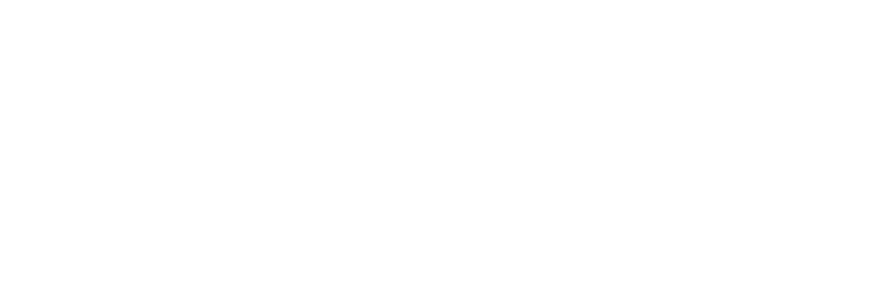
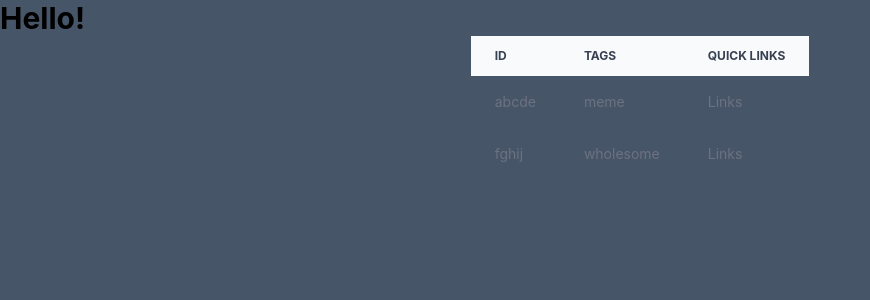
Before and after one commit to vsvt2000/ImageHoster, a React (Create React App) app in the folder client/: page /dashboard in a window 1280 px wide. Before the commit this address had no page. Shown: the top 300 px of the page, without its empty margins (0-870 px from the left). Built offline with nearby package versions, Linux system fonts and the light colour scheme.

Commit message:
Progress on frontend

```diff
--- a/client/src/App.js
+++ b/client/src/App.js
@@ -1,11 +1,15 @@
-import {BrowserRouter,Routes,Route} from 'react-router-dom'
+import { BrowserRouter, Routes, Route } from 'react-router-dom'
 import Home from './components/Home.js'
+import Login from './components/Login.js'
+import Dashboard from './components/Dashboard.js'
 export default function App() {
   return (
     <BrowserRouter>
-    <Routes>
-      <Route path="/" element={<Home/>}></Route>
-    </Routes>
+      <Routes>
+        <Route path="/" element={<Home />}></Route>
+        <Route path='/login' element={<Login />}></Route>
+        <Route path="/dashboard" element={<Dashboard />}></Route>
+      </Routes>
     </BrowserRouter>
 
 
--- /dev/null
+++ b/client/src/components/Dashboard.js
@@ -0,0 +1,59 @@
+import React, { useState } from 'react';
+import "../App.css";
+
+export default function Dashboard() {
+    const items = [
+        {
+            id: "abcde",
+            tags:
+                "meme"
+        },
+        {
+            id: "fghij",
+            tags:
+                "wholesome"
+        }
+    ];
+
+    return (
+        <div class="h-screen bg-slate-600">
+            <h1 class="text-3xl font-bold">Hello!</h1>
+            <div class="flex items-center justify-center text-center">
+                <div>
+                    <table class="w-full text-sm text-left text-gray-500 dark:text-gray-400">
+                        <thead class="text-xs text-gray-700 uppercase bg-gray-50 dark:bg-gray-700 dark:text-gray-400">
+                            <tr>
+                                <th scope="col" class="py-3 px-6">
+                                    ID
+                                </th>
+                                <th scope="col" class="py-3 px-6">
+                                    Tags
+                                </th>
+                                <th scope="col" class="py-3 px-6">
+                                    Quick Links
+                                </th>
+                            </tr>
+                        </thead>
+                        <tbody>
+                            {items.map((item) => {
+                                return (
+                                    <tr>
+                                        <td class="py-4 px-6">
+                                            {item.id}
+                                        </td>
+                                        <td class="py-4 px-6">
+                                            {item.tags}
+                                        </td>
+                                        <td class="py-4 px-6">
+                                            Links
+                                        </td>
+                                    </tr>
+                                );
+                            })}
+                        </tbody>
+                    </table>
+                </div>
+            </div>
+        </div>
+    );
+}
--- /dev/null
+++ b/client/src/components/Login.js
@@ -0,0 +1,27 @@
+import React, { useState } from 'react';
+import '../App.css';
+
+export default function Login() {
+    const [buttonText, setbuttonText] = useState("Login");
+    function nameChange() {
+        const element = document.getElementById("name");
+        console.log(element.value);
+        if (element.value.length > 0) {
+            setbuttonText("Register");
+        }
+        else {
+            setbuttonText("Login");
+        }
+    }
+
+    return (
+        <div class="flex items-center justify-center h-screen bg-slate-600 text-center">
+            <div>
+                <input type="text" name="namefield" id="name" onChange={nameChange} class="bg-gray-50 m-1 border border-gray-300 text-gray-900 text-sm rounded-lg focus:ring-blue-500 focus:border-blue-500 block w-full p-2.5 dark:bg-gray-700 dark:border-gray-600 dark:placeholder-gray-400 dark:text-white dark:focus:ring-blue-500 dark:focus:border-blue-500" placeholder="Name (enter if you want to sign in)" required />
+                <input type="text" name="usernamefield" id="username" class="bg-gray-50 m-1 border border-gray-300 text-gray-900 text-sm rounded-lg focus:ring-blue-500 focus:border-blue-500 block w-full p-2.5 dark:bg-gray-700 dark:border-gray-600 dark:placeholder-gray-400 dark:text-white dark:focus:ring-blue-500 dark:focus:border-blue-500" placeholder="Username" required />
+                <input type="password" name="passwordfield" id="password" class="bg-gray-50 m-1 border border-gray-300 text-gray-900 text-sm rounded-lg focus:ring-blue-500 focus:border-blue-500 block w-full p-2.5 dark:bg-gray-700 dark:border-gray-600 dark:placeholder-gray-400 dark:text-white dark:focus:ring-blue-500 dark:focus:border-blue-500" placeholder="Password" required />
+                <button type="submit" id="submit" value="Login" class="text-white bg-blue-700 m-1 hover:bg-blue-800 focus:ring-4 focus:outline-none focus:ring-blue-300 font-medium rounded-lg text-sm w-full sm:w-auto px-5 py-2.5 text-center dark:bg-blue-600 dark:hover:bg-blue-700 dark:focus:ring-blue-800">{buttonText}</button>
+            </div>
+        </div>
+    );
+}
```
Also changed, not shown: 1 other file (tests, documents, lock files or other folders).
